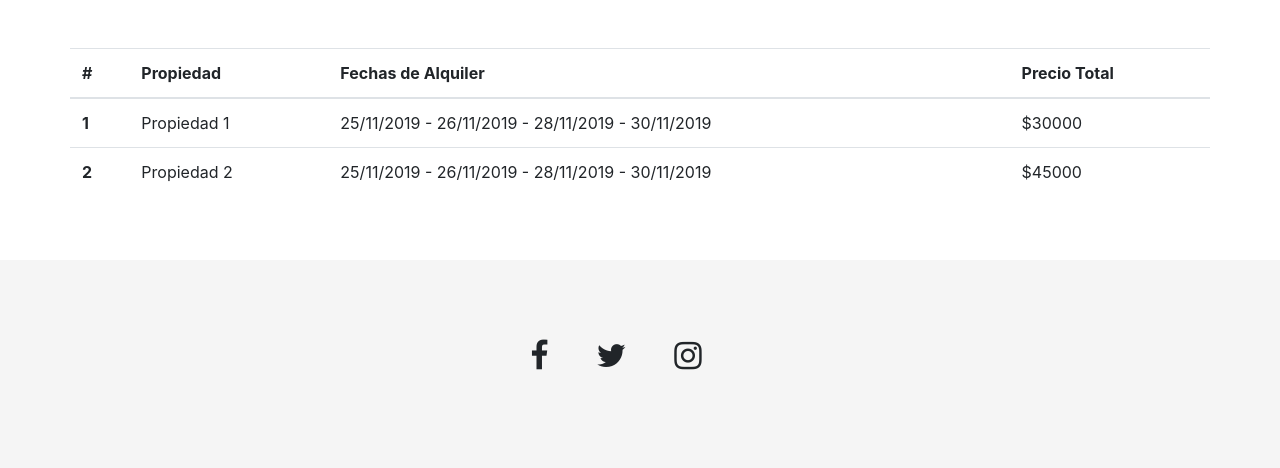
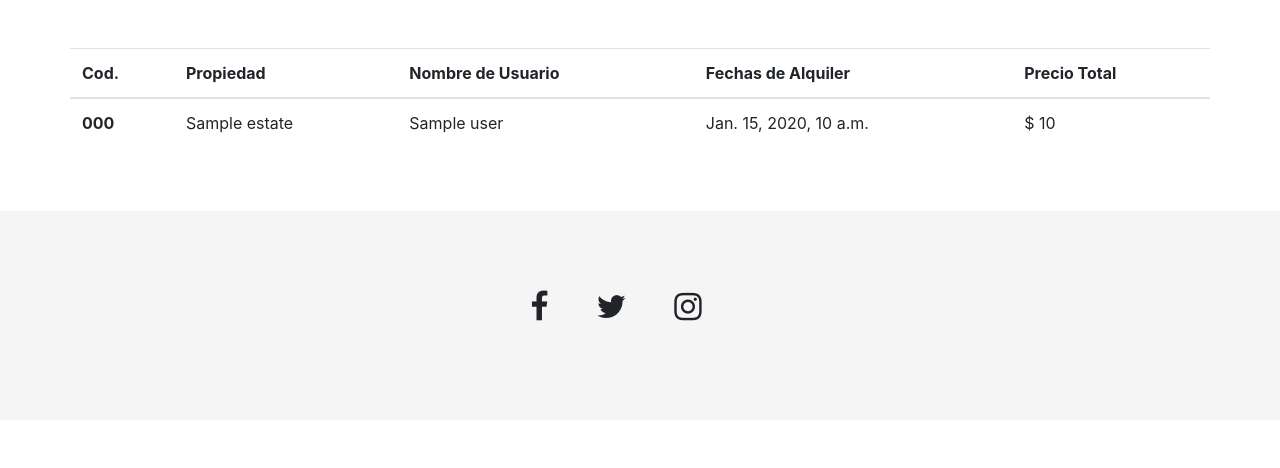
Before and after one commit to carrizosan/MiniAirbnb, a Django app: template myapp/templates/myapp/reservations.html in a window 1280 px wide. Shown: the part 85-553 px from the top of the page. Run offline with Django 3.2, Linux system fonts and the light colour scheme; the template is opened without the code that fills it: most values are stand-ins (such as "Sample title", 1, 10 or a date in 2020); some libraries are stand-ins or nearby versions.

Commit message:
cambios en reservation.html, home.html y views.py

```diff
--- a/myapp/templates/myapp/reservations.html
+++ b/myapp/templates/myapp/reservations.html
@@ -49,25 +49,26 @@
             <table class="table table-hover">
                 <thead>
                     <tr>
-                        <th scope="col">#</th>
+                        <th scope="col">Cod.</th>
                         <th scope="col">Propiedad</th>
+                        <th scope="col">Nombre de Usuario</th>
                         <th scope="col">Fechas de Alquiler</th>
                         <th scope="col">Precio Total</th>
                     </tr>
                 </thead>
                 <tbody>
+                    {% for rent_per_reservation in rents_per_reservation %}
                     <tr>
-                        <th scope="row">1</th>
-                        <td>Propiedad 1 </td>
-                        <td>25/11/2019 - 26/11/2019 - 28/11/2019 - 30/11/2019</td>
-                        <td>$30000</td>
+                        <th scope="row">{{rent_per_reservation.0.reservation.code}}</th>
+                        <td>{{rent_per_reservation.0.estate.title}}</td>
+                        <td>{{rent_per_reservation.0.reservation.user}}</td>
+                        <td>{% for rent in rent_per_reservation %}
+                                {{rent.date}} <br>
+                            {% endfor %}
+                        </td>
+                        <td>$ {{rent_per_reservation.0.reservation.total}}</td>
                     </tr>
-                    <tr>
-                        <th scope="row">2</th>
-                        <td>Propiedad 2 </td>
-                        <td>25/11/2019 - 26/11/2019 - 28/11/2019 - 30/11/2019</td>
-                        <td>$45000</td>
-                    </tr>
+                    {% endfor %}
                 </tbody>
             </table>
         </div>
```
Also changed, not shown: myapp/templates/myapp/home.html (+6 -1 lines), myapp/views.py (+10 -2 lines).
